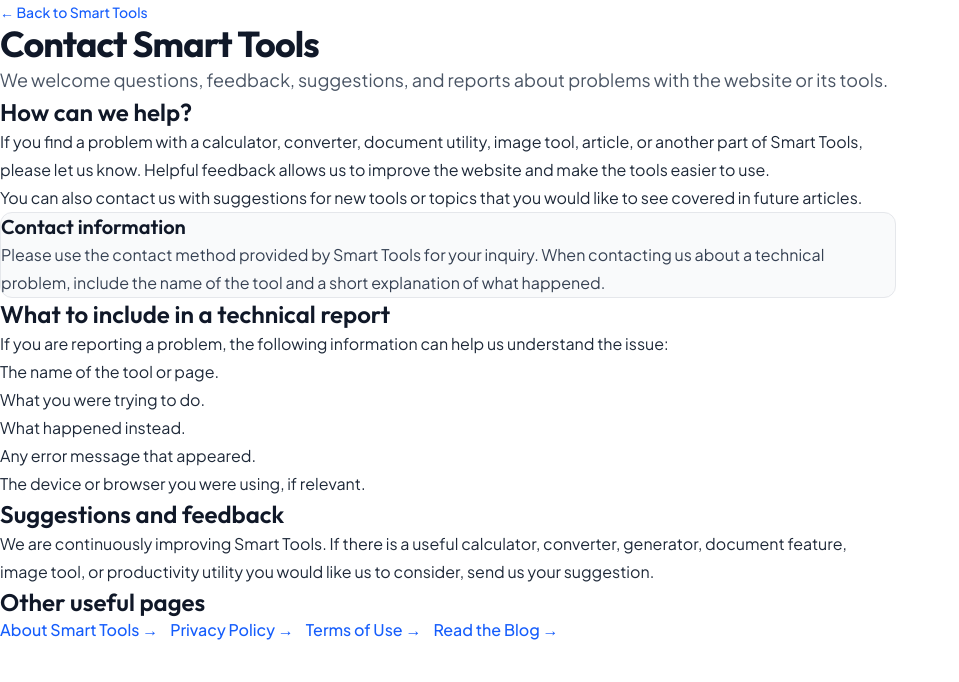
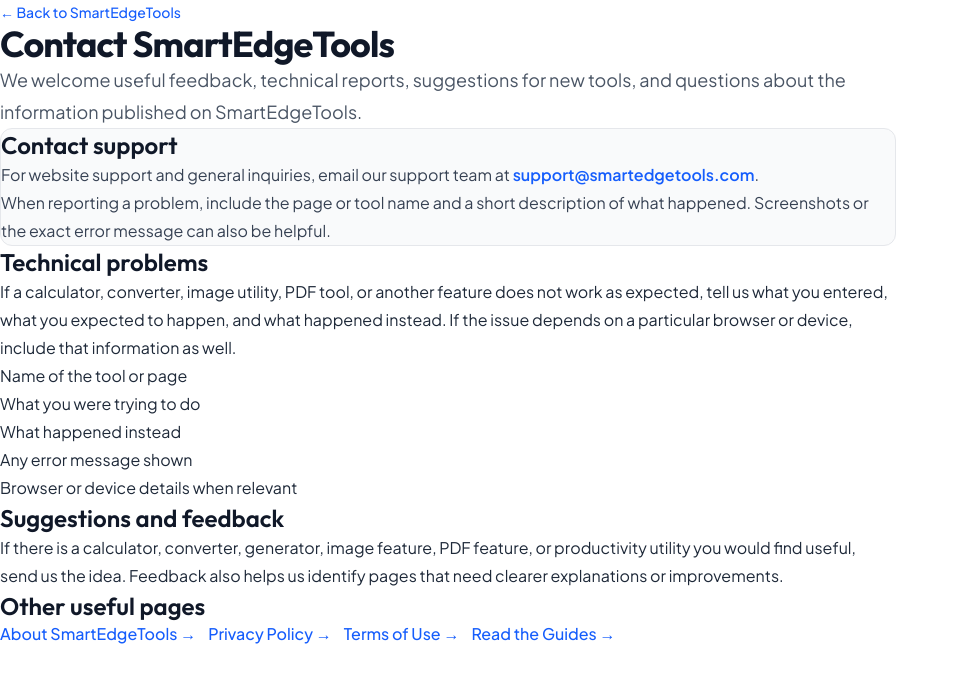
Before and after one commit to athersaud-smart-tools/smart-tools, a Next.js app: page /contact in a window 1280 px wide. Shown: the top 682 px of the page, without its empty margins (0-959 px from the left). Built offline with nearby package versions, Linux system fonts and the light colour scheme.

Commit message:
polish brand and trust pages

```diff
--- a/app/contact/page.tsx
+++ b/app/contact/page.tsx
@@ -2,9 +2,9 @@
 import type { Metadata } from "next";
 
 export const metadata: Metadata = {
-  title: "Contact Smart Tools",
+  title: "Contact SmartEdgeTools",
   description:
-    "Contact Smart Tools with questions, feedback, suggestions, or reports about the website and its online tools.",
+    "Contact SmartEdgeTools about technical problems, suggestions, feedback, content questions, or other website issues.",
   alternates: { canonical: "/contact" },
 };
 
@@ -12,120 +12,68 @@
   return (
     <main className="min-h-screen bg-white px-6 py-12 text-gray-800">
       <div className="mx-auto max-w-4xl">
-        <Link
-          href="/"
-          className="mb-8 inline-block text-sm font-medium text-blue-600 hover:underline"
-        >
-          ← Back to Smart Tools
+        <Link href="/" className="mb-8 inline-block text-sm font-medium text-blue-600 hover:underline">
+          ← Back to SmartEdgeTools
         </Link>
 
         <article className="space-y-8">
           <header>
-            <h1 className="text-4xl font-bold tracking-tight text-gray-900">
-              Contact Smart Tools
-            </h1>
-
+            <h1 className="text-4xl font-bold tracking-tight text-gray-900">Contact SmartEdgeTools</h1>
             <p className="mt-4 text-lg leading-8 text-gray-600">
-              We welcome questions, feedback, suggestions, and reports about
-              problems with the website or its tools.
+              We welcome useful feedback, technical reports, suggestions for new tools, and questions
+              about the information published on SmartEdgeTools.
             </p>
           </header>
 
-          <section className="space-y-4">
-            <h2 className="text-2xl font-semibold text-gray-900">
-              How can we help?
-            </h2>
-
-            <p className="leading-7">
-              If you find a problem with a calculator, converter, document
-              utility, image tool, article, or another part of Smart Tools,
-              please let us know. Helpful feedback allows us to improve the
-              website and make the tools easier to use.
+          <section className="rounded-xl border border-gray-200 bg-gray-50 p-6">
+            <h2 className="text-2xl font-semibold text-gray-900">Contact support</h2>
+            <p className="mt-3 leading-7 text-gray-700">
+              For website support and general inquiries, email our support team at{" "}
+              <a
+                href="mailto:support@smartedgetools.com"
+                className="font-semibold text-blue-600 hover:underline"
+              >
+                support@smartedgetools.com
+              </a>.
             </p>
-
-            <p className="leading-7">
-              You can also contact us with suggestions for new tools or topics
-              that you would like to see covered in future articles.
-            </p>
-          </section>
-
-          <section className="rounded-xl border border-gray-200 bg-gray-50 p-6">
-            <h2 className="text-xl font-semibold text-gray-900">
-              Contact information
-            </h2>
-
             <p className="mt-3 leading-7 text-gray-700">
-              Please use the contact method provided by Smart Tools for your
-              inquiry. When contacting us about a technical problem, include
-              the name of the tool and a short explanation of what happened.
+              When reporting a problem, include the page or tool name and a short description of what
+              happened. Screenshots or the exact error message can also be helpful.
             </p>
           </section>
 
           <section className="space-y-4">
-            <h2 className="text-2xl font-semibold text-gray-900">
-              What to include in a technical report
-            </h2>
-
+            <h2 className="text-2xl font-semibold text-gray-900">Technical problems</h2>
             <p className="leading-7">
-              If you are reporting a problem, the following information can
-              help us understand the issue:
+              If a calculator, converter, image utility, PDF tool, or another feature does not work as
+              expected, tell us what you entered, what you expected to happen, and what happened instead.
+              If the issue depends on a particular browser or device, include that information as well.
             </p>
-
             <ul className="list-disc space-y-2 pl-6 leading-7">
-              <li>The name of the tool or page.</li>
-              <li>What you were trying to do.</li>
-              <li>What happened instead.</li>
-              <li>Any error message that appeared.</li>
-              <li>The device or browser you were using, if relevant.</li>
+              <li>Name of the tool or page</li>
+              <li>What you were trying to do</li>
+              <li>What happened instead</li>
+              <li>Any error message shown</li>
+              <li>Browser or device details when relevant</li>
             </ul>
           </section>
 
           <section className="space-y-4">
-            <h2 className="text-2xl font-semibold text-gray-900">
-              Suggestions and feedback
-            </h2>
-
+            <h2 className="text-2xl font-semibold text-gray-900">Suggestions and feedback</h2>
             <p className="leading-7">
-              We are continuously improving Smart Tools. If there is a useful
-              calculator, converter, generator, document feature, image tool,
-              or productivity utility you would like us to consider, send us
-              your suggestion.
+              If there is a calculator, converter, generator, image feature, PDF feature, or productivity
+              utility you would find useful, send us the idea. Feedback also helps us identify pages that
+              need clearer explanations or improvements.
             </p>
           </section>
 
           <section className="space-y-4">
-            <h2 className="text-2xl font-semibold text-gray-900">
-              Other useful pages
-            </h2>
-
+            <h2 className="text-2xl font-semibold text-gray-900">Other useful pages</h2>
             <div className="flex flex-col gap-3 sm:flex-row sm:flex-wrap">
-              <Link
-                href="/about"
-                className="font-medium text-blue-600 hover:underline"
-              >
-                About Smart Tools →
-              </Link>
-
-              <Link
-                href="/privacy-policy"
-                className="font-medium text-blue-600 hover:underline"
-              >
-                Privacy Policy →
-              </Link>
-
-              <Link
-                href="/terms"
-                className="font-medium text-blue-600 hover:underline"
-              >
-                Terms of Use →
-              </Link>
-
-              <Link
-                href="/blog"
-                className="font-medium text-blue-600 hover:underline"
-              >
-                Read the Blog →
-              </Link>
+              <Link href="/about" className="font-medium text-blue-600 hover:underline">About SmartEdgeTools →</Link>
+              <Link href="/privacy-policy" className="font-medium text-blue-600 hover:underline">Privacy Policy →</Link>
+              <Link href="/terms" className="font-medium text-blue-600 hover:underline">Terms of Use →</Link>
+              <Link href="/blog" className="font-medium text-blue-600 hover:underline">Read the Guides →</Link>
             </div>
           </section>
         </article>
```
